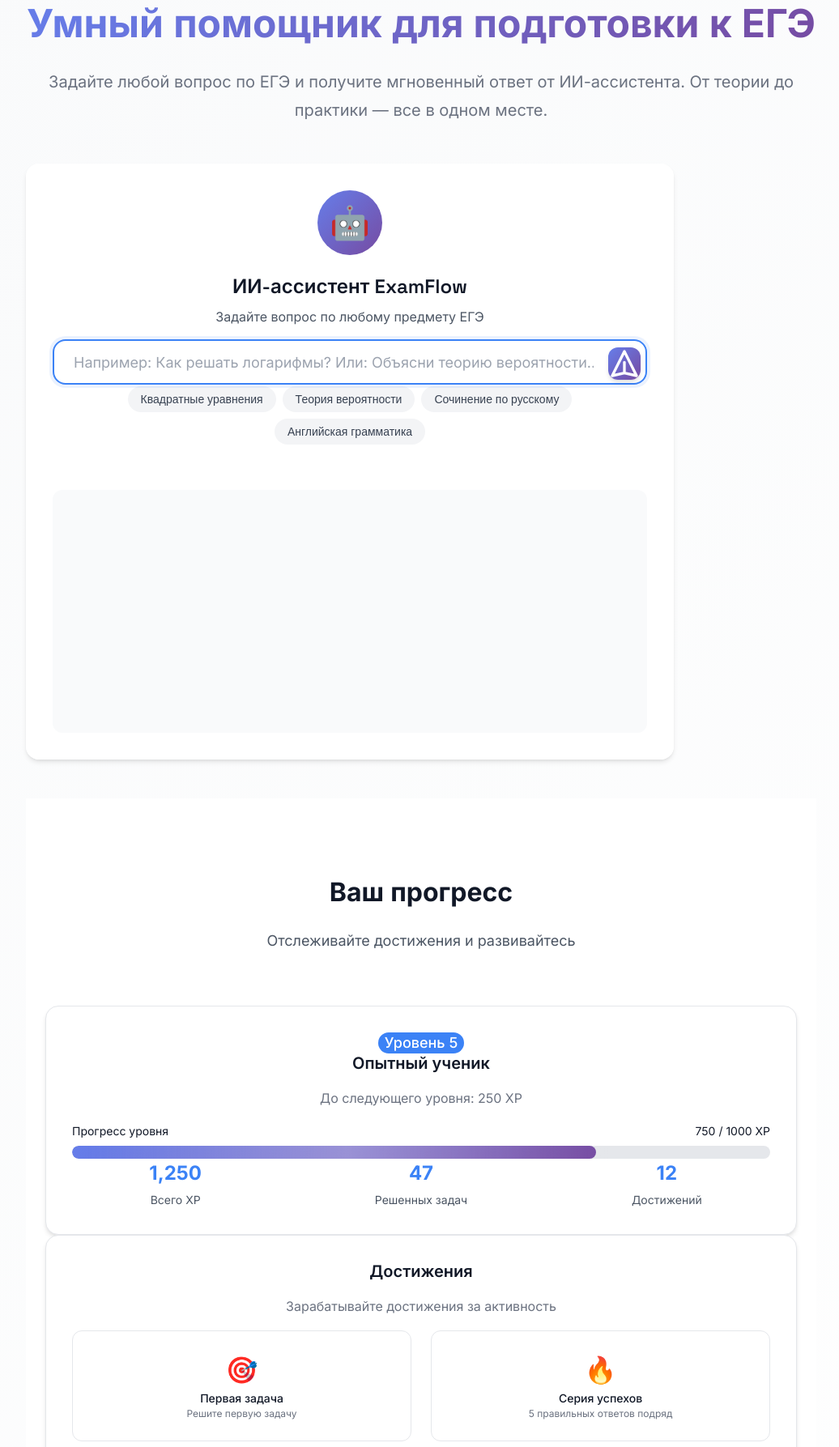
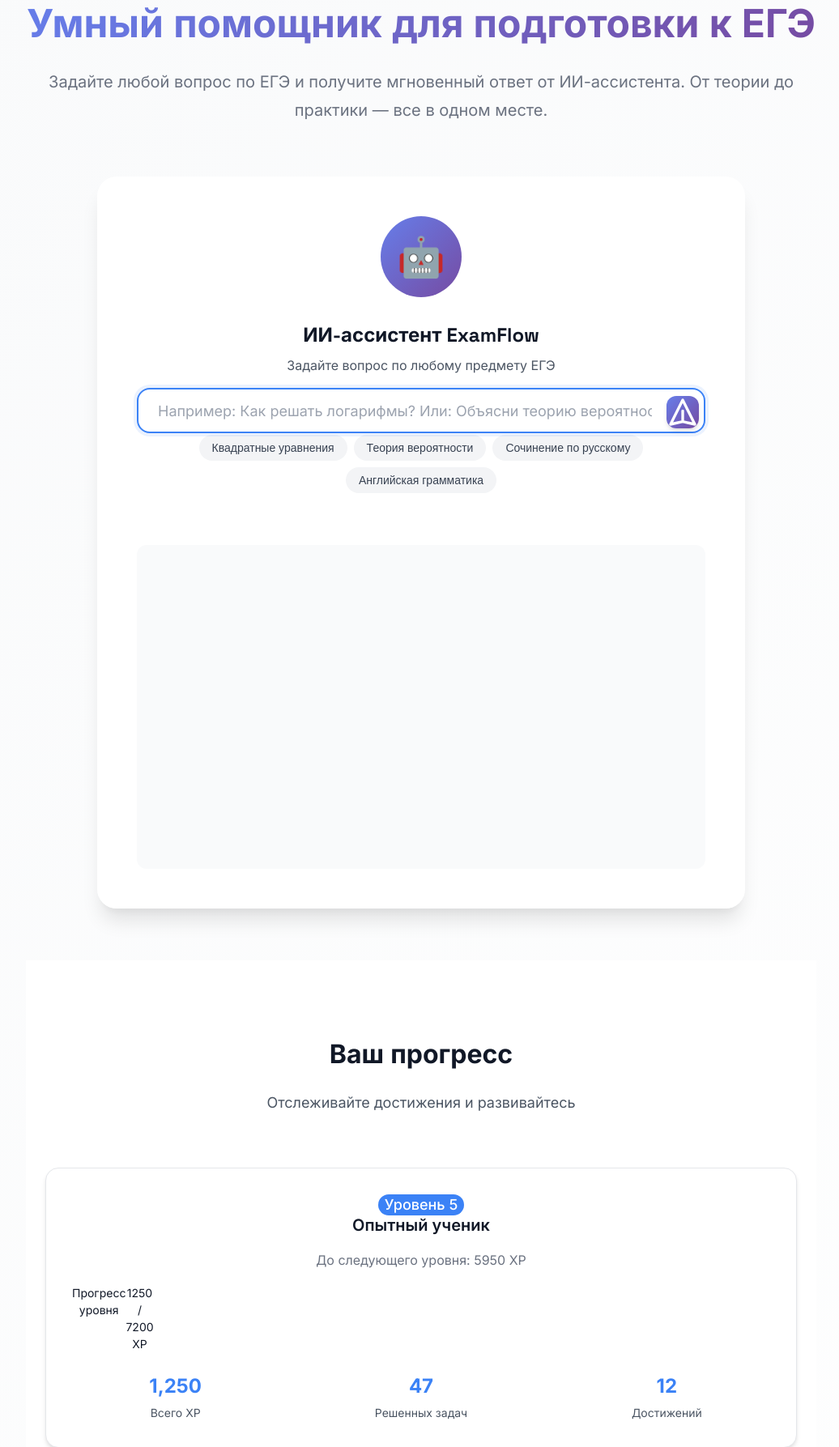
Before and after one commit to gaus-1/ExamFlow, a Django app: page / in a window 1280 px wide. Shown: the part 169-1956 px from the top of the page at 81% size, without its empty margins (120-1156 px from the left). Run offline with Django 4.2, Linux system fonts and the light colour scheme; data that the repository does not hold is empty; parts of the project's set-up code (start-up, migrations or seed data) failed here and were passed over.

Commit message:
Исправления AI ассистента и обновление кэша

```diff
--- a/learning/views.py
+++ b/learning/views.py
@@ -18,6 +18,7 @@
 from django.db.models import Count, Q
 from core.models import Subject, Task, UserProgress
 import random
+import time
 
 
 def home(request):
@@ -43,6 +44,7 @@
         'subjects_count': subjects_count,
         'tasks_count': tasks_count,
         'subjects': subjects,
+        'timestamp': int(time.time()),
     }
 
     return render(request, 'learning/home-examflow-2.0.html', context)
--- a/static/css/examflow-2.0.css
+++ b/static/css/examflow-2.0.css
@@ -1080,8 +1080,8 @@
    ======================================== */
 
 .ai-interface-container {
-  margin: var(--space-2xl) 0;
-  min-height: 600px;
+  margin: var(--space-3xl) 0;
+  min-height: 700px;
   display: flex;
   flex-direction: column;
 }
@@ -1093,7 +1093,12 @@
   flex: 1;
   display: flex;
   flex-direction: column;
-  min-height: 500px;
+  min-height: 600px;
+  max-width: 800px;
+  margin: 0 auto;
+  padding: var(--space-2xl);
+  border-radius: var(--radius-2xl);
+  box-shadow: var(--shadow-xl);
 }
 
 .ai-header {
@@ -1101,23 +1106,25 @@
 }
 
 .ai-icon-container {
-  width: 80px;
-  height: 80px;
+  width: 100px;
+  height: 100px;
   background: var(--gradient-primary);
   border-radius: 50%;
   display: flex;
   align-items: center;
   justify-content: center;
-  margin: 0 auto var(--space-lg);
+  margin: 0 auto var(--space-xl);
 }
 
 .ai-icon {
-  font-size: 2.5rem;
+  font-size: 3rem;
 }
 
 .ai-title {
   color: var(--color-gray-900);
   margin-bottom: var(--space-sm);
+  font-size: var(--text-2xl);
+  font-weight: var(--font-bold);
 }
 
 .ai-subtitle {
@@ -1187,13 +1194,13 @@
 
 .ai-chat-container {
   flex: 1;
-  min-height: 300px;
+  min-height: 400px;
   max-height: none;
   overflow-y: auto;
-  padding: var(--space-lg);
+  padding: var(--space-xl);
   background: var(--color-gray-50);
   border-radius: var(--radius-lg);
-  margin-top: var(--space-lg);
+  margin-top: var(--space-xl);
   display: flex;
   flex-direction: column;
 }
--- a/static/js/examflow-2.0.js
+++ b/static/js/examflow-2.0.js
@@ -275,30 +275,50 @@
  */
 class AIAssistant {
   constructor() {
+    console.log('🔧 Создаем AI ассистента...');
+
     this.input = document.querySelector('.ai-input');
     this.sendButton = document.querySelector('.ai-send-btn');
     this.chatContainer = document.querySelector('.ai-chat-container');
     this.isLoading = false;
 
+    console.log('🔍 Найденные элементы:', {
+      input: this.input,
+      sendButton: this.sendButton,
+      chatContainer: this.chatContainer
+    });
+
     this.init();
   }
 
   init() {
-    if (!this.input || !this.sendButton) return;
+    console.log('🔧 Инициализируем AI ассистента...');
+
+    if (!this.input || !this.sendButton) {
+      console.error('❌ Не найдены необходимые элементы для AI ассистента');
+      return;
+    }
+
+    console.log('✅ Элементы найдены, добавляем обработчики событий...');
 
     // Обработчик отправки
-    this.sendButton.addEventListener('click', () => this.sendMessage());
+    this.sendButton.addEventListener('click', () => {
+      console.log('🖱️ Клик по кнопке отправки');
+      this.sendMessage();
+    });
 
     // Отправка по Enter
     this.input.addEventListener('keypress', (e) => {
       if (e.key === 'Enter' && !e.shiftKey) {
         e.preventDefault();
+        console.log('⌨️ Нажата клавиша Enter');
         this.sendMessage();
       }
     });
 
     // Автофокус на поле ввода
     this.input.focus();
+    console.log('✅ AI ассистент инициализирован');
   }
 
   async sendMessage() {
@@ -319,7 +339,12 @@
       this.hideLoading();
 
       // Добавляем ответ ИИ
-      this.addMessage(response.response, 'ai', response.sources);
+      if (response.answer && typeof response.answer === 'string' && response.answer.trim()) {
+        this.addMessage(response.answer, 'ai', response.sources);
+      } else {
+        console.error('AI Response missing answer or invalid format:', response);
+        this.addMessage('Извините, произошла ошибка при получении ответа от ИИ. Попробуйте переформулировать вопрос.', 'error');
+      }
 
       // Генерируем событие для геймификации
       document.dispatchEvent(new CustomEvent('aiQuestionAsked', {
@@ -356,6 +381,13 @@
 
       const data = await response.json();
       console.log('AI API Success Response:', data);
+
+      // Проверяем структуру ответа
+      if (!data.answer) {
+        console.error('AI API Response missing answer field:', data);
+        throw new Error('Неправильный формат ответа от сервера');
+      }
+
       return data;
 
     } catch (error) {
@@ -365,6 +397,12 @@
   }
 
   addMessage(content, type, sources = null) {
+    // Проверяем, что content существует и не пустой
+    if (!content || (typeof content === 'string' && !content.trim())) {
+      console.error('addMessage: content is undefined, null or empty:', content);
+      content = 'Сообщение недоступно';
+    }
+
     const messageDiv = document.createElement('div');
     messageDiv.className = `ai-message ai-message-${type} fade-in`;
 
@@ -435,12 +473,23 @@
   }
 
   formatAIResponse(content) {
+    // Проверяем, что content существует и является строкой
+    if (!content || typeof content !== 'string' || !content.trim()) {
+      console.warn('AI Response content is not a valid string:', content);
+      return 'Извините, произошла ошибка при форматировании ответа.';
+    }
+
+    try {
       // Простое форматирование Markdown
       return content
         .replace(/\*\*(.*?)\*\*/g, '<strong>$1</strong>')
         .replace(/\*(.*?)\*/g, '<em>$1</em>')
         .replace(/`(.*?)`/g, '<code>$1</code>')
         .replace(/\n/g, '<br>');
+    } catch (error) {
+      console.error('Error formatting AI response:', error);
+      return this.escapeHtml(content);
+    }
   }
 
   formatSources(sources) {
@@ -755,16 +804,15 @@
 
   async loadUserProfile() {
     try {
-      const response = await fetch('/ai/api/user/profile/', {
-        headers: {
-          'X-CSRFToken': getCSRFToken()
-        }
-      });
-
-      if (response.ok) {
-        this.userProfile = await response.json();
+      // Временно отключаем загрузку профиля, так как endpoint не реализован
+      console.log('User profile loading disabled - endpoint not implemented');
+      this.userProfile = {
+        level: 1,
+        xp: 0,
+        total_problems_solved: 0,
+        streak: 0
+      };
       this.updateUI();
-      }
     } catch (error) {
       console.error('Error loading user profile:', error);
     }
@@ -906,282 +954,20 @@
   }
 }
 
-/**
- * Геймификация ExamFlow 2.0
- */
-class ExamFlowGamification {
-  constructor() {
-    this.userData = this.loadUserData();
-    this.init();
-  }
-
-  init() {
-    this.updateProgressDisplay();
-    this.updateAchievementsDisplay();
-    this.setupEventListeners();
-  }
-
-  loadUserData() {
-    const saved = localStorage.getItem('examflow_user_data');
-    if (saved) {
-      return JSON.parse(saved);
-    }
-
-    // Данные по умолчанию для демонстрации
-    return {
-      level: 5,
-      xp: 750,
-      totalXp: 1250,
-      solvedTasks: 47,
-      achievements: 12,
-      achievementsList: [
-        { id: 'first_task', name: 'Первая задача', icon: '🎯', earned: true },
-        { id: 'streak_5', name: 'Серия успехов', icon: '🔥', earned: true },
-        { id: 'ai_questions_10', name: 'Любознательный', icon: '🧠', earned: true },
-        { id: 'speed_30s', name: 'Скорость', icon: '⚡', earned: true },
-        { id: 'master_100', name: 'Мастер', icon: '🏆', earned: false },
-        { id: 'expert_level_10', name: 'Эксперт', icon: '🌟', earned: false },
-        { id: 'all_subjects', name: 'Эрудит', icon: '📚', earned: false },
-        { id: 'all_achievements', name: 'Легенда', icon: '💎', earned: false }
-      ]
-    };
-  }
-
-  saveUserData() {
-    localStorage.setItem('examflow_user_data', JSON.stringify(this.userData));
-  }
-
-  addXP(amount, reason = '') {
-    const oldLevel = this.userData.level;
-    this.userData.xp += amount;
-    this.userData.totalXp += amount;
-
-    // Проверяем повышение уровня
-    const newLevel = this.calculateLevel(this.userData.totalXp);
-    if (newLevel > oldLevel) {
-      this.userData.level = newLevel;
-      this.showLevelUpNotification(newLevel);
-    }
-
-    this.saveUserData();
-    this.updateProgressDisplay();
-
-    // Показываем уведомление о получении XP
-    this.showXPNotification(amount, reason);
-  }
-
-  calculateLevel(totalXp) {
-    // Формула: каждый уровень требует level * 200 XP
-    return Math.floor(Math.sqrt(totalXp / 200)) + 1;
-  }
-
-  getLevelInfo(level) {
-    const levelNames = {
-      1: 'Новичок',
-      2: 'Ученик',
-      3: 'Студент',
-      4: 'Знаток',
-      5: 'Опытный ученик',
-      6: 'Специалист',
-      7: 'Мастер',
-      8: 'Эксперт',
-      9: 'Гуру',
-      10: 'Легенда'
-    };
-
-    return {
-      name: levelNames[level] || `Уровень ${level}`,
-      xpRequired: level * level * 200,
-      xpForNext: (level + 1) * (level + 1) * 200
-    };
-  }
-
-  updateProgressDisplay() {
-    const levelInfo = this.getLevelInfo(this.userData.level);
-    const progressPercent = ((this.userData.totalXp - levelInfo.xpRequired) / (levelInfo.xpForNext - levelInfo.xpRequired)) * 100;
-
-    // Обновляем отображение уровня
-    const levelBadge = document.querySelector('.level-badge');
-    const levelTitle = document.querySelector('.level-title');
-    const levelSubtitle = document.querySelector('.level-subtitle');
-    const progressBar = document.querySelector('.progress-bar');
-    const progressText = document.querySelector('.progress-label span:last-child');
-
-    if (levelBadge) levelBadge.textContent = `Уровень ${this.userData.level}`;
-    if (levelTitle) levelTitle.textContent = levelInfo.name;
-    if (levelSubtitle) levelSubtitle.textContent = `До следующего уровня: ${levelInfo.xpForNext - this.userData.totalXp} XP`;
-    if (progressBar) progressBar.style.width = `${Math.min(progressPercent, 100)}%`;
-    if (progressText) progressText.textContent = `${this.userData.totalXp} / ${levelInfo.xpForNext} XP`;
-
-    // Обновляем статистику
-    const xpStat = document.querySelector('.stats-grid .stat-item:nth-child(1) .stat-number');
-    const tasksStat = document.querySelector('.stats-grid .stat-item:nth-child(2) .stat-number');
-    const achievementsStat = document.querySelector('.stats-grid .stat-item:nth-child(3) .stat-number');
-
-    if (xpStat) xpStat.textContent = this.userData.totalXp.toLocaleString();
-    if (tasksStat) tasksStat.textContent = this.userData.solvedTasks;
-    if (achievementsStat) achievementsStat.textContent = this.userData.achievements;
-  }
-
-  updateAchievementsDisplay() {
-    const achievementsGrid = document.querySelector('.achievements-grid');
-    if (!achievementsGrid) return;
-
-    achievementsGrid.innerHTML = '';
-
-    this.userData.achievementsList.forEach(achievement => {
-      const achievementEl = document.createElement('div');
-      achievementEl.className = `achievement-item text-center p-4 rounded-lg ${
-        achievement.earned
-          ? 'bg-success/10 border border-success/20'
-          : 'bg-gray-100 border border-gray-200 opacity-50'
-      }`;
-
-      achievementEl.innerHTML = `
-        <div class="achievement-icon text-3xl mb-2">${achievement.icon}</div>
-        <div class="achievement-title text-sm font-medium">${achievement.name}</div>
-        <div class="achievement-desc text-xs text-muted">${this.getAchievementDescription(achievement.id)}</div>
-      `;
-
-      achievementsGrid.appendChild(achievementEl);
-    });
-  }
-
-  getAchievementDescription(achievementId) {
-    const descriptions = {
-      'first_task': 'Решите первую задачу',
-      'streak_5': '5 правильных ответов подряд',
-      'ai_questions_10': 'Задайте 10 вопросов ИИ',
-      'speed_30s': 'Решите задачу за 30 секунд',
-      'master_100': 'Решите 100 задач',
-      'expert_level_10': 'Достигните 10 уровня',
-      'all_subjects': 'Изучите все предметы',
-      'all_achievements': 'Получите все достижения'
-    };
-
-    return descriptions[achievementId] || 'Неизвестное достижение';
-  }
-
-  checkAchievements() {
-    let newAchievements = 0;
-
-    // Проверяем достижения
-    if (this.userData.solvedTasks >= 1 && !this.hasAchievement('first_task')) {
-      this.unlockAchievement('first_task');
-      newAchievements++;
-    }
-
-    if (this.userData.solvedTasks >= 100 && !this.hasAchievement('master_100')) {
-      this.unlockAchievement('master_100');
-      newAchievements++;
-    }
-
-    if (this.userData.level >= 10 && !this.hasAchievement('expert_level_10')) {
-      this.unlockAchievement('expert_level_10');
-      newAchievements++;
-    }
-
-    if (newAchievements > 0) {
-      this.showAchievementNotification(newAchievements);
-      this.updateAchievementsDisplay();
-    }
-  }
-
-  hasAchievement(achievementId) {
-    const achievement = this.userData.achievementsList.find(a => a.id === achievementId);
-    return achievement ? achievement.earned : false;
-  }
-
-  unlockAchievement(achievementId) {
-    const achievement = this.userData.achievementsList.find(a => a.id === achievementId);
-    if (achievement && !achievement.earned) {
-      achievement.earned = true;
-      this.userData.achievements++;
-      this.saveUserData();
-    }
-  }
-
-  showXPNotification(amount, reason) {
-    const notification = document.createElement('div');
-    notification.className = 'fixed top-4 right-4 bg-success text-white px-4 py-2 rounded-lg shadow-lg z-50 animate-slide-in';
-    notification.innerHTML = `
-      <div class="flex items-center gap-2">
-        <span class="text-lg">+${amount} XP</span>
-        ${reason ? `<span class="text-sm opacity-90">(${reason})</span>` : ''}
-      </div>
-    `;
-
-    document.body.appendChild(notification);
-
-    setTimeout(() => {
-      notification.remove();
-    }, 3000);
-  }
-
-  showLevelUpNotification(level) {
-    const notification = document.createElement('div');
-    notification.className = 'fixed top-1/2 left-1/2 transform -translate-x-1/2 -translate-y-1/2 bg-primary text-white px-6 py-4 rounded-xl shadow-2xl z-50 animate-scale-in';
-    notification.innerHTML = `
-      <div class="text-center">
-        <div class="text-4xl mb-2">🎉</div>
-        <div class="text-xl font-bold mb-1">Поздравляем!</div>
-        <div class="text-lg">Вы достигли ${level} уровня!</div>
-      </div>
-    `;
-
-    document.body.appendChild(notification);
-
-    setTimeout(() => {
-      notification.remove();
-    }, 4000);
-  }
-
-  showAchievementNotification(count) {
-    const notification = document.createElement('div');
-    notification.className = 'fixed top-4 left-4 bg-accent text-white px-4 py-2 rounded-lg shadow-lg z-50 animate-slide-in';
-    notification.innerHTML = `
-      <div class="flex items-center gap-2">
-        <span class="text-lg">🏆</span>
-        <span>Получено ${count} новое достижение!</span>
-      </div>
-    `;
-
-    document.body.appendChild(notification);
-
-    setTimeout(() => {
-      notification.remove();
-    }, 3000);
-  }
-
-  setupEventListeners() {
-    // Слушаем события от AI ассистента
-    document.addEventListener('aiQuestionAsked', () => {
-      this.addXP(5, 'Вопрос ИИ');
-      this.checkAchievements();
-    });
-
-    // Слушаем события решения задач
-    document.addEventListener('taskSolved', (event) => {
-      const { correct, time } = event.detail;
-      if (correct) {
-        this.userData.solvedTasks++;
-        this.addXP(20, 'Правильный ответ');
-
-        if (time && time < 30) {
-          this.addXP(10, 'Быстрый ответ');
-        }
-      }
-      this.checkAchievements();
-    });
-  }
-}
+// Геймификация перенесена в отдельный файл gamification.js
 
 // ========================================
 // ИНИЦИАЛИЗАЦИЯ ПРИ ЗАГРУЗКЕ СТРАНИЦЫ
 // ========================================
 
+console.log('📄 JavaScript файл загружен!');
+
 document.addEventListener('DOMContentLoaded', function() {
+  console.log('🔍 Начинаем инициализацию ExamFlow 2.0...');
+
+  try {
     // Инициализируем все компоненты
+    console.log('🔧 Инициализируем компоненты...');
     initButtons();
     initInputs();
     initTabs();
@@ -1189,12 +975,16 @@
     animateOnScroll();
 
     // Инициализируем AI ассистента
+    console.log('🤖 Инициализируем AI ассистента...');
     window.aiAssistant = new AIAssistant();
+    console.log('✅ AI ассистент инициализирован:', window.aiAssistant);
 
     // Инициализируем решатель задач
+    console.log('🧮 Инициализируем решатель задач...');
     window.problemSolver = new ProblemSolver();
 
     // Инициализируем геймификацию
+    console.log('🏆 Инициализируем геймификацию...');
     window.gamification = new GamificationEngine();
 
     // Инициализируем модальные окна
@@ -1206,6 +996,9 @@
     });
 
     console.log('🚀 ExamFlow 2.0 инициализирован!');
+  } catch (error) {
+    console.error('❌ Ошибка при инициализации ExamFlow 2.0:', error);
+  }
 });
 
 // ========================================
--- a/templates/base.html
+++ b/templates/base.html
@@ -10,6 +10,11 @@
     <meta name="description" content="ExamFlow - ИИ-помощник для подготовки к ЕГЭ и ОГЭ. Персонализированная подготовка с искусственным интеллектом. Умный ассистент поможет эффективно подготовиться к экзаменам.">
     <meta name="keywords" content="ЕГЭ, ОГЭ, подготовка, искусственный интеллект, ИИ, экзамены, образование, математика, русский язык, физика, химия, биология, история">
     <meta name="author" content="ExamFlow">
+
+    <!-- Cache control -->
+    <meta http-equiv="Cache-Control" content="no-cache, no-store, must-revalidate">
+    <meta http-equiv="Pragma" content="no-cache">
+    <meta http-equiv="Expires" content="0">
 
     <!-- Open Graph -->
     <meta property="og:title" content="ExamFlow - ИИ-помощник для подготовки к ЕГЭ и ОГЭ">
--- a/templates/learning/home-examflow-2.0.html
+++ b/templates/learning/home-examflow-2.0.html
@@ -95,6 +95,9 @@
         Задайте любой вопрос по ЕГЭ и получите мгновенный ответ от ИИ-ассистента.
         От теории до практики — все в одном месте.
       </p>
+
+      <!-- CSRF токен для AJAX запросов -->
+      {% csrf_token %}
 
       <!-- AI интерфейс в стиле Perplexity.ai -->
       <div class="ai-interface-container">
@@ -787,8 +790,8 @@
 {% endblock %}
 
 {% block extra_js %}
-<script src="{% static 'js/examflow-2.0.js' %}"></script>
-<script src="{% static 'js/gamification.js' %}"></script>
+<script src="{% static 'js/examflow-2.0.js' %}?v=2.5&t={{ timestamp }}"></script>
+<script src="{% static 'js/gamification.js' %}?v=2.5&t={{ timestamp }}"></script>
 <script>
 // Дополнительные функции для главной страницы
 
@@ -840,6 +843,16 @@
 // Инициализация при загрузке страницы
 document.addEventListener('DOMContentLoaded', function() {
   console.log('🚀 Главная страница ExamFlow 2.0 загружена!');
+  console.log('📅 Timestamp:', '{{ timestamp }}');
+
+  // Принудительная очистка кэша для отладки
+  if (window.location.search.includes('nocache')) {
+    console.log('🧹 Принудительная очистка кэша...');
+    // Очищаем localStorage
+    localStorage.clear();
+    // Очищаем sessionStorage
+    sessionStorage.clear();
+  }
 
   // Добавляем анимацию появления элементов
   const observerOptions = {
```
Also changed, not shown: ai/api.py (+8 -2 lines). Lines whose indentation alone changed are shown as unchanged.
